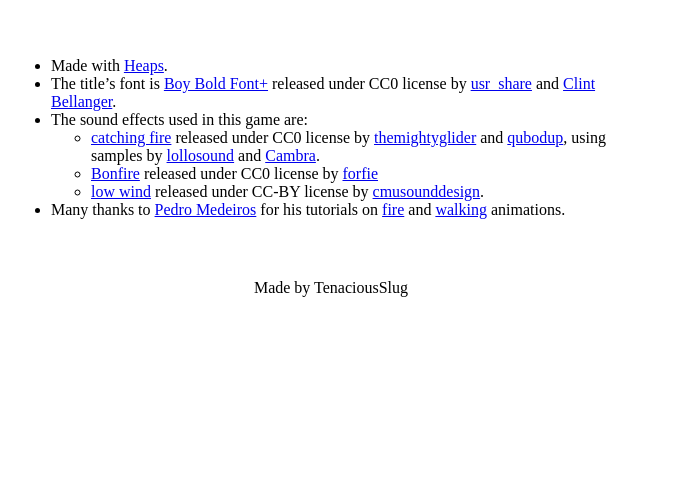
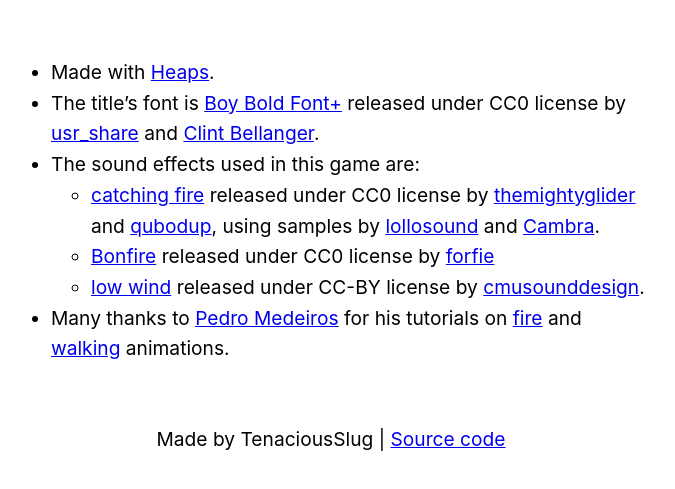
Before and after one commit to TenaciousSlug/yaltbebag, a plain HTML site: page data/web/index.html in a window 1280 px wide. Shown: the part 413-902 px from the top of the page, without its empty margins (309-984 px from the left). Before the commit the page ends 800 px from the top, so only its background shows below. Drawn offline with Linux system fonts and the light colour scheme; a script that the page names is missing.

Commit message:
add link to repository

```diff
--- a/data/web/index.html
+++ b/data/web/index.html
@@ -7,6 +7,9 @@
         body {
             margin: 0;
             padding: 0;
+            font-family: -apple-system, BlinkMacSystemFont, "Segoe UI", Roboto, "Helvetica Neue", Arial, "Noto Sans", sans-serif, "Apple Color Emoji", "Segoe UI Emoji", "Segoe UI Symbol", "Noto Color Emoji";
+            font-size: 1.2rem;
+            line-height: 1.6;
         }
         canvas#webgl {
             display: block;
@@ -43,7 +46,7 @@
     </div>
 
     <div class="description author">
-        Made by TenaciousSlug
+        Made by TenaciousSlug | <a href="https://github.com/TenaciousSlug/yaltbebag">Source code</a>
     </div>
 </body>
 </html>
```
